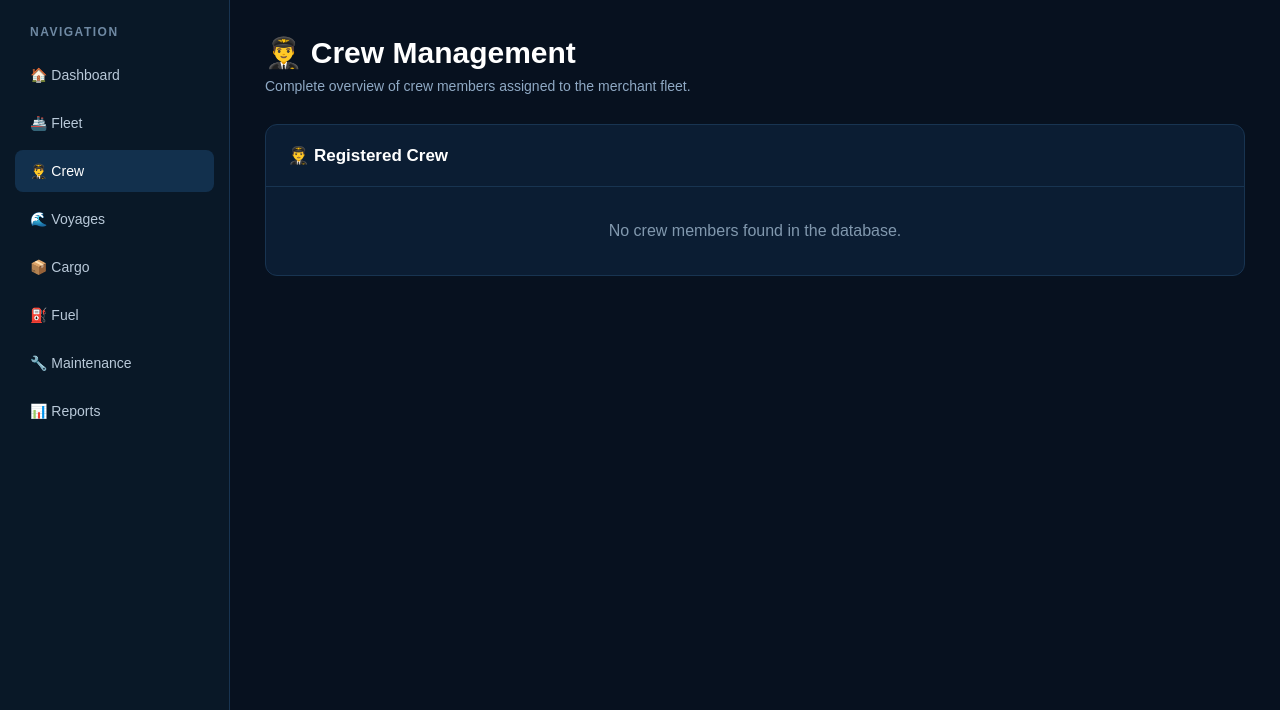
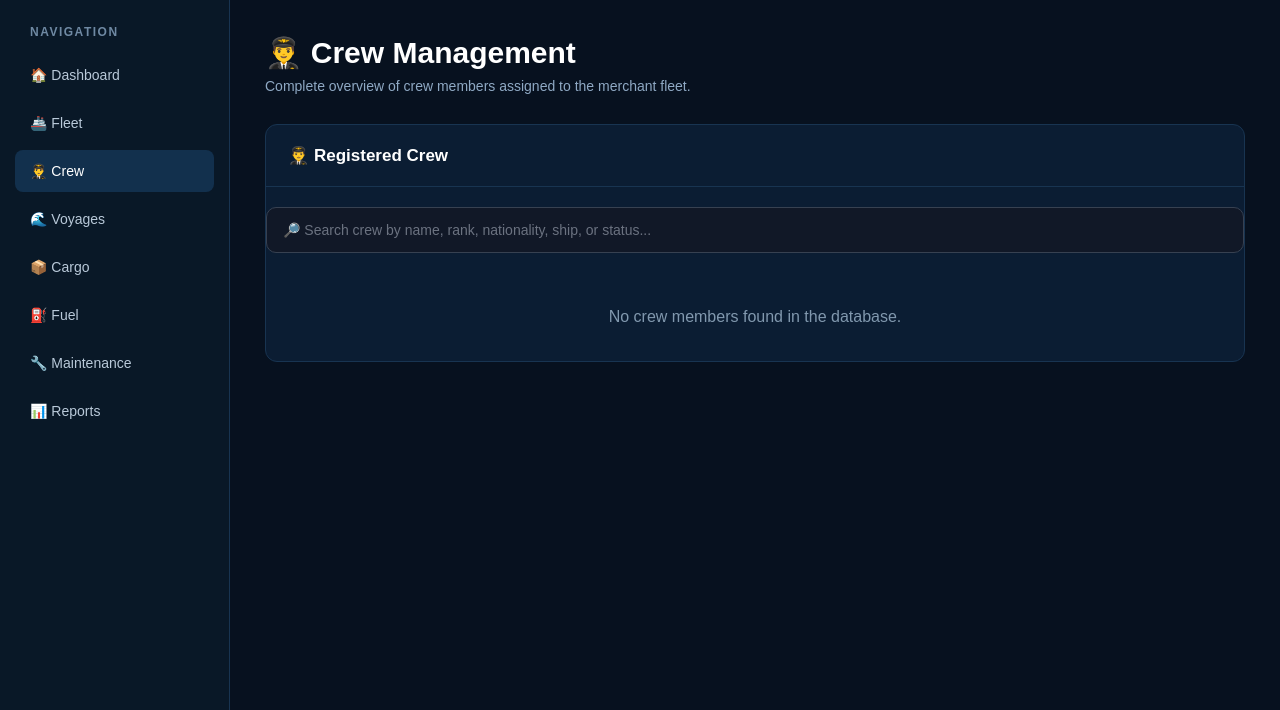
Before and after one commit to kadamshivam041-commits/my-mysql-test, a Flask app: page /crew in a window 1280 px wide. Shown: the part 98-808 px from the top of the page. Run offline with Flask 3, Linux system fonts and the light colour scheme; data that the repository does not hold is empty.

Commit message:
Add crew search filter

```diff
--- a/web/templates/crew.html
+++ b/web/templates/crew.html
@@ -105,6 +105,30 @@
             font-size: 17px;
             font-weight: bold;
         }
+        .search-box {
+            margin-top: 20px;
+            margin-bottom: 20px;
+        }
+
+        .search-box input {
+            width: 100%;
+            padding: 14px 16px;
+            background: #111827;
+            border: 1px solid #374151;
+            border-radius: 10px;
+            color: #ffffff;
+            font-size: 14px;
+            outline: none;
+            box-sizing: border-box;
+        }
+
+        .search-box input:focus {
+            border-color: #2563eb;
+        }
+
+        .search-box input::placeholder {
+            color: #6b7280;
+        }
 
         table {
             width: 100%;
@@ -208,7 +232,14 @@
                 <div class="table-header">
                     👨‍✈️ Registered Crew
                 </div>
-
+                <div class="search-box">
+                    <input
+                        type="text"
+                        id="crewSearch"
+                        placeholder="🔎 Search crew by name, rank, nationality, ship, or status..."
+                        onkeyup="searchCrew()"
+                    >
+                </div>
                 {% if crew %}
 
                 <table>
@@ -272,6 +303,22 @@
         </main>
 
     </div>
+    <script>
+        function searchCrew() {
+            const input = document.getElementById("crewSearch");
+            const filter = input.value.toLowerCase();
+            const rows = document.querySelectorAll("tbody tr");
 
+            rows.forEach(function(row) {
+                const text = row.textContent.toLowerCase();
+
+                if (text.includes(filter)) {
+                    row.style.display = "";
+                } else {
+                    row.style.display = "none";
+                }
+            });
+        }
+    </script>
 </body>
 </html>
```
